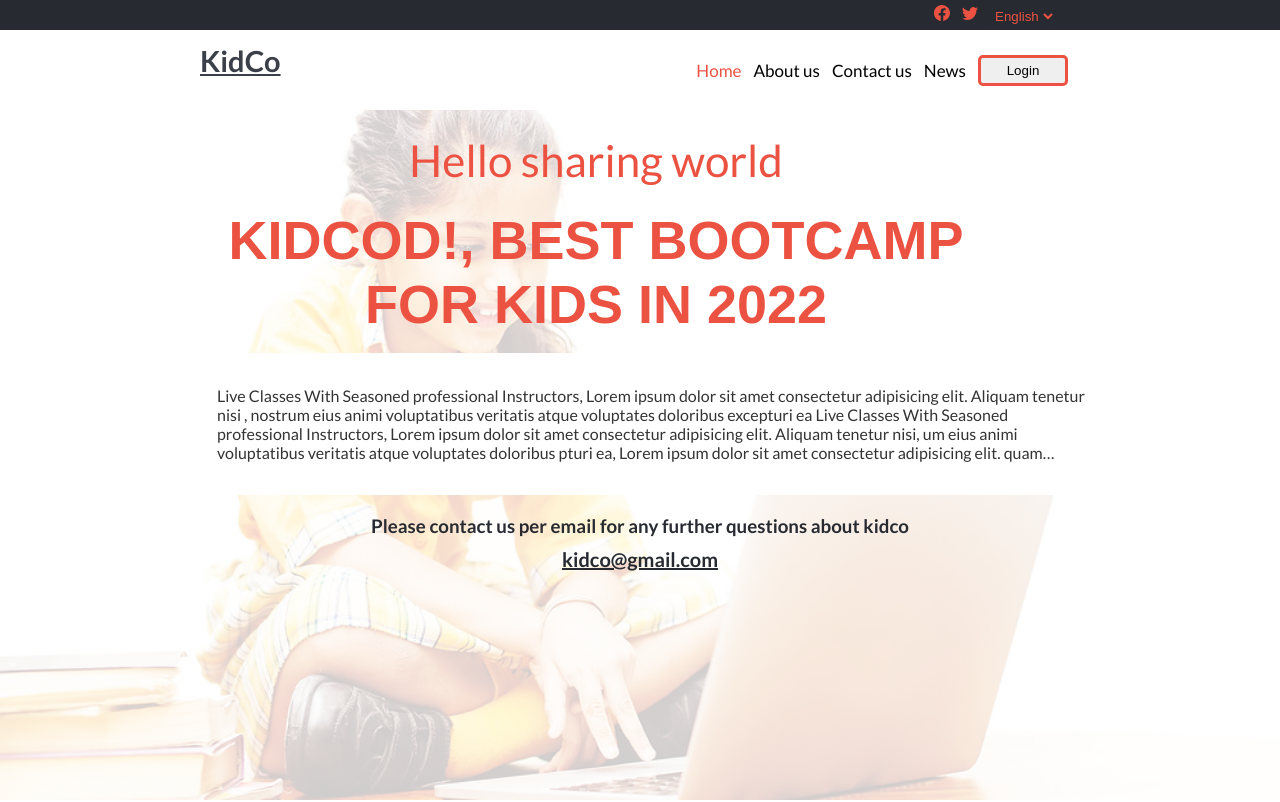
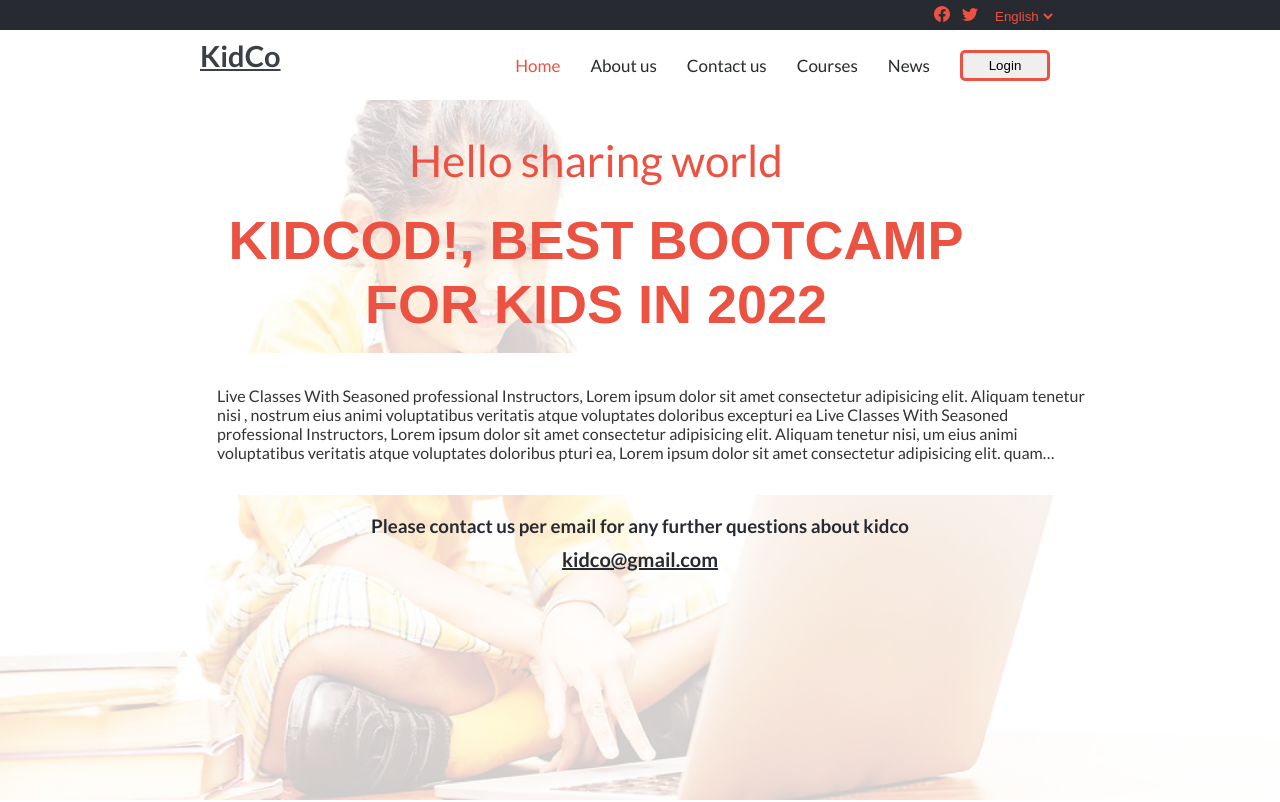
Before and after one commit to jenadiusnicholaus/capstone-project-online-courses, a website: page about-us.html in a window 1280 px wide. Shown: the top 802 px of the page. Drawn offline with Linux system fonts and the light colour scheme; a web font is replaced by a local one.

Commit message:
Update css file

```diff
--- a/about-us.html
+++ b/about-us.html
@@ -26,7 +26,7 @@
                    <form class="form" action="#">
                         <select name="lang" id="lang">
                             <option value="eng"> English</option>
-                            <option value="eng"> Swahili</option>
+                            <option value="swah"> Swahili</option>
                         </select>
                     </form>
                 </li>
@@ -42,7 +42,7 @@
                 <div class="icons-bar3"></div>
                 <ul class="mobile-menu">
                     <li class="closse-list">
-                        <div class="divider">
+                        <div class="div">
                         </div>
                         <div class="close">x</div>
                     </li>
@@ -58,6 +58,7 @@
                 <li class="menu-item active"><a href="index.html">Home</a></li>
                 <li class="menu-item "><a href="about-us.html">About us</a></li>
                 <li class="menu-item "><a href="#">Contact us</a></li>
+                <li class="menu-item "><a href="#">Courses</a></li>
                 <li class="menu-item "><a href="">News</a></li>
                 <li class="menu-item "><button type="button">Login</button></li>
             </ul>
--- a/assets/css/style.css
+++ b/assets/css/style.css
@@ -39,7 +39,7 @@ h2 {
 header {
   display: flex;
   flex-direction: column;
-  height: auto;
+  height: 100px;
   background-color: #fff;
   width: 100%;
   position: fixed;
@@ -849,7 +849,8 @@ footer {
     flex-direction: row;
     justify-content: space-between;
     align-items: center;
-    height: 80px;
+    align-content: center;
+    height: 70px;
   }
 
   .hero .hero-text {
@@ -976,7 +977,7 @@ footer {
   }
 
   nav ul li {
-    margin-right: 12px;
+    margin-right: 30px;
     list-style: none;
   }
 
@@ -984,6 +985,7 @@ footer {
     color: #ec5242;
     display: flex;
     padding: 12px;
+    align-items: center;
   }
 
   .top-nav ul li {
@@ -997,7 +999,7 @@ footer {
 
   nav ul li a {
     text-decoration: none;
-    color: black;
+    color: #272a31;
     font-size: 17px;
     font-weight: 400;
   }
@@ -1123,7 +1125,6 @@ footer {
   }
 
   .footer-brand span {
-    height: 100px;
     font-size: 54px;
     font-weight: 700;
     width: 450px;
```
Also changed, not shown: index.html (+2 -1 lines).
